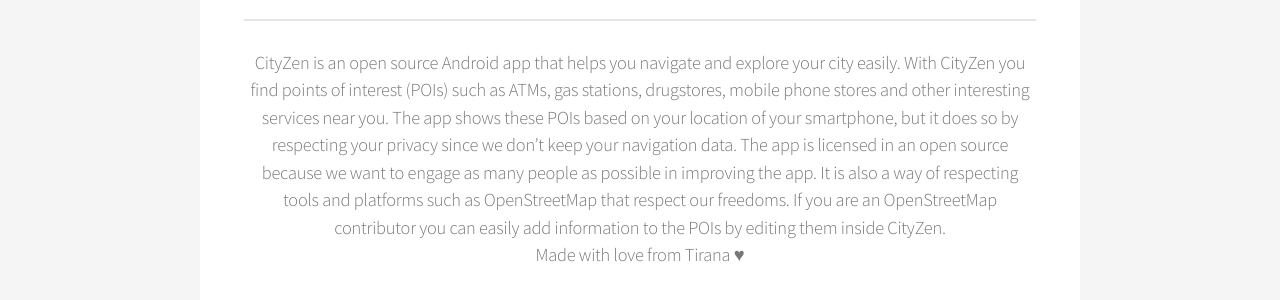
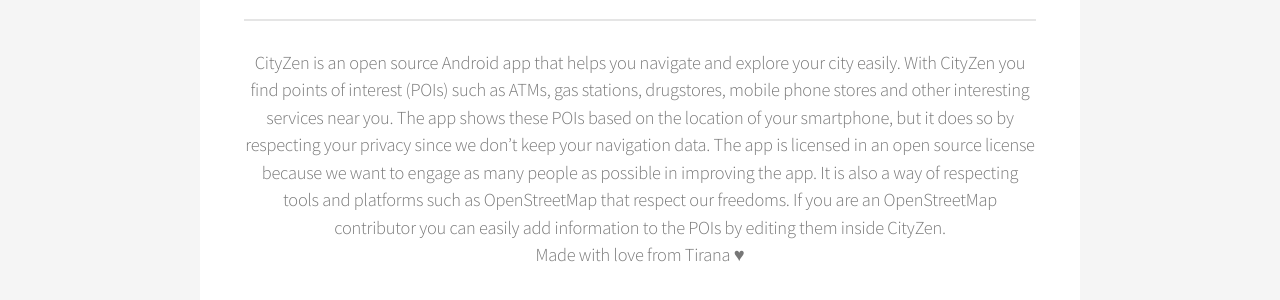
Before and after one commit to CityZenApp/Website, a Jekyll site: the page built from index.html, in a window 1280 px wide and 900 px high. Shown: the part 415-715 px from the top of the window. Built offline with Jekyll 4.4.1, drawn with Linux system fonts in a browser that asks for light colours; the list of posts is cut into pages by our own code; some of the changed text lies outside the part shown.

Commit message:
Updated the contribute areas and links

```diff
--- a/index.html
+++ b/index.html
@@ -7,8 +7,8 @@
 		<h2>The companion app to navigate the city
 		<br />
 		open source & privacy by default</h2>
-		<p>CityZen is an open source Android app that helps you navigate and explore your city easily. With CityZen you find points of interest (POIs) such as ATMs, gas stations, drugstores, mobile phone stores and other interesting services near you. The app shows these POIs based on your location of your smartphone, but it does so by respecting your privacy since we don’t keep your navigation data.
-The app is licensed in an open source because we want to engage as many people as possible in improving the app. It is also a way of respecting tools and platforms such as OpenStreetMap that respect our freedoms.
+		<p>CityZen is an open source Android app that helps you navigate and explore your city easily. With CityZen you find points of interest (POIs) such as ATMs, gas stations, drugstores, mobile phone stores and other interesting services near you. The app shows these POIs based on the location of your smartphone, but it does so by respecting your privacy since we don’t keep your navigation data.
+The app is licensed in an open source license because we want to engage as many people as possible in improving the app. It is also a way of respecting tools and platforms such as OpenStreetMap that respect our freedoms.
 If you are an OpenStreetMap contributor you can easily add information to the POIs by editing them inside CityZen.<br />
 Made with love from Tirana ♥</p>
 	</header>
@@ -19,7 +19,7 @@
 	<h2><a name="features">Features</a></h2>
 	<div class="features-row">
 		<section>
-			<span class="icon major fa-creative-commons accent2"></span>
+			<span class="icon major fa-creative-commons accent4"></span>
 			<h3>Open Source</h3>
 			<p>Our code is published under the Mozilla Public License. As an open source license ensures collaboration & sharing.</p>
 		</section>
@@ -54,10 +54,10 @@
 
 		<section class="box special">
 			<span class="image featured"><img src="/assets/images/pic02.jpg" alt="" /></span>
-			<h3>Sed lorem adipiscing</h3>
-			<p>Integer volutpat ante et accumsan commophasellus sed aliquam feugiat lorem aliquet ut enim rutrum phasellus iaculis accumsan dolore magna aliquam veroeros.</p>
+			<h3>Localization</h3>
+			<p>CityZen uses Hosted Weblate, an open source localization platform to provide localization for the entire project. You can contribute there by signing up for a new account or use your existing GitHub account to log in.</p>
 			<ul class="actions">
-				<li><a href="#" class="button alt">Learn More</a></li>
+				<li><a href="https://hosted.weblate.org/projects/cityzen/strings/" class="button alt">Contribute now</a></li>
 			</ul>
 		</section>
 
```
